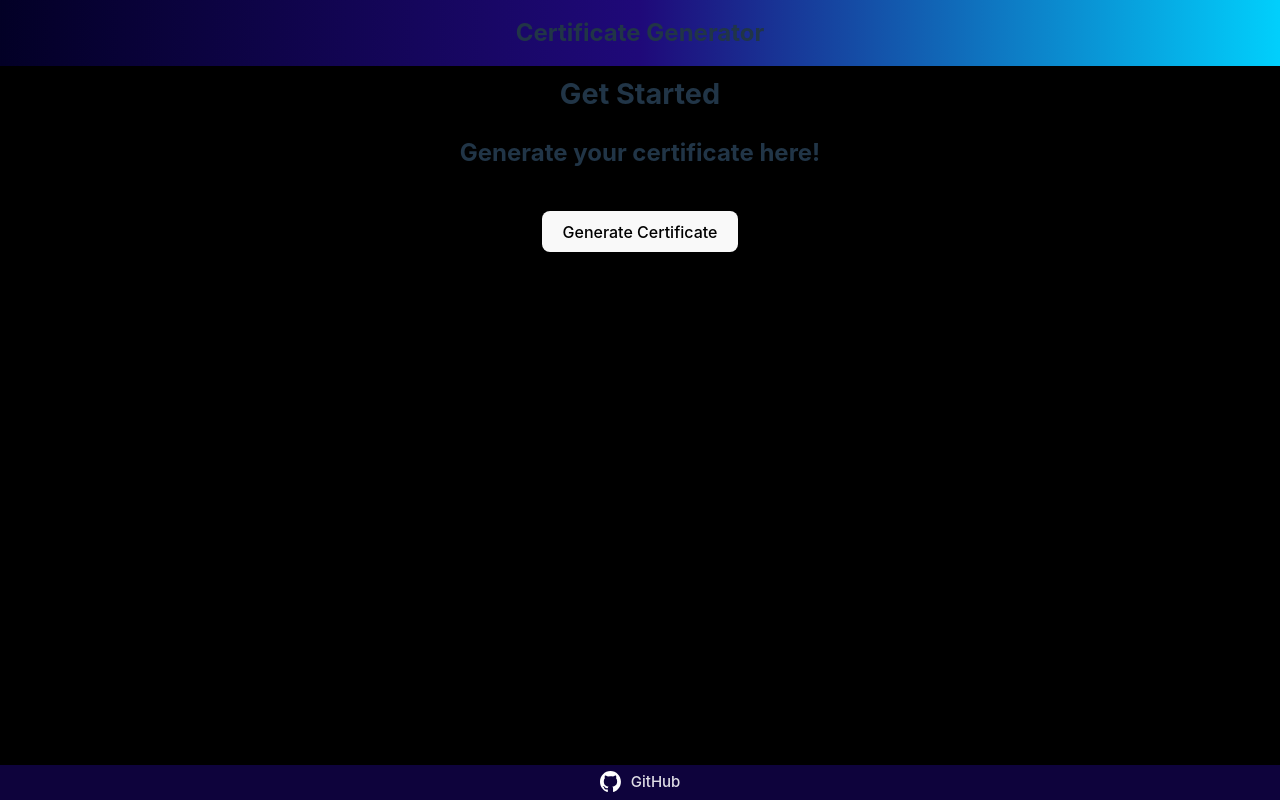
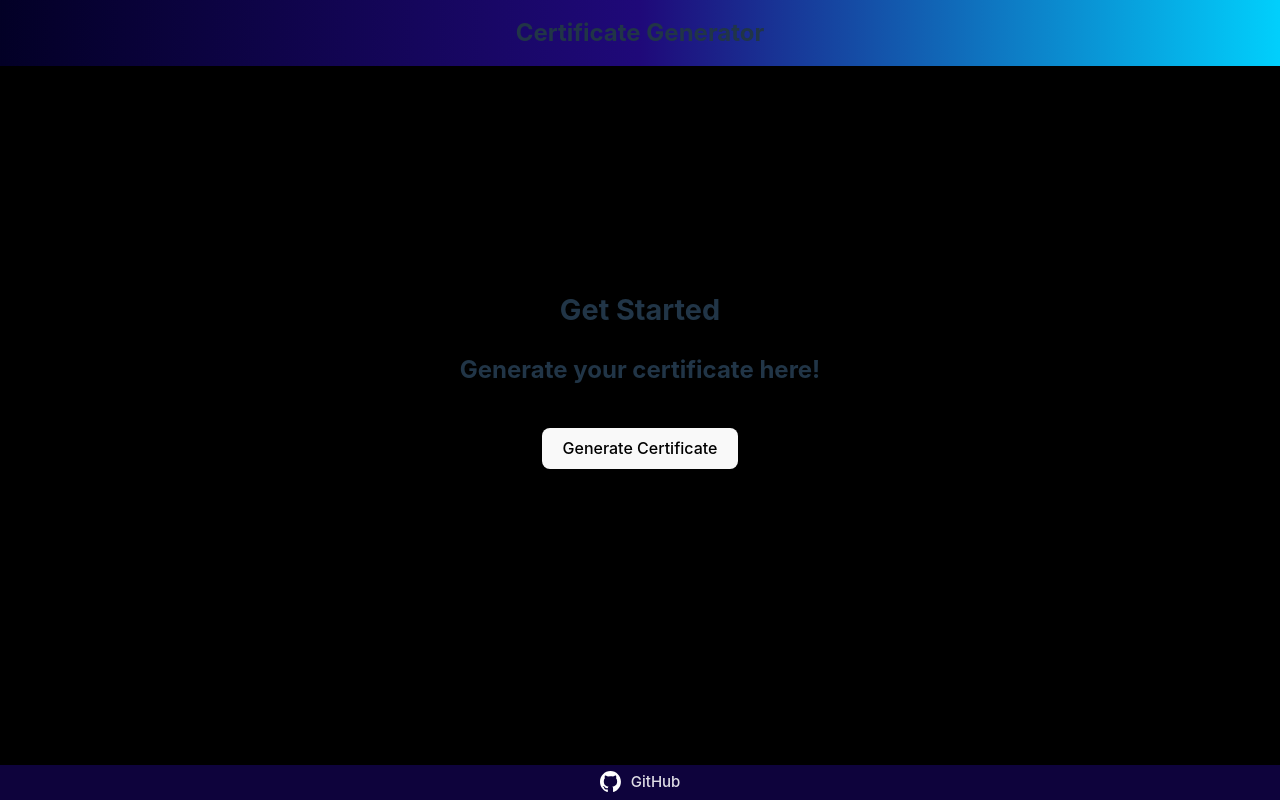
Before and after one commit to rohancs127/Certificate-generator, a React (Vite) app: page / in a window 1280 px wide. Built offline with nearby package versions, Linux system fonts and the light colour scheme.

Commit message:
installed reactdom package, issues yet to be fixed

```diff
--- a/package.json
+++ b/package.json
@@ -11,7 +11,8 @@
   },
   "dependencies": {
     "react": "^18.2.0",
-    "react-dom": "^18.2.0"
+    "react-dom": "^18.2.0",
+    "react-router-dom": "^6.20.1"
   },
   "devDependencies": {
     "@types/react": "^18.2.37",
--- a/src/App.jsx
+++ b/src/App.jsx
@@ -1,3 +1,5 @@
+import { BrowserRouter as Router, Route, Switch } from 'react-router-dom';
+
 import { useState } from 'react';
 import Home from './assets/pages/Home';
 import Certificate from './assets/pages/Cerificate';
@@ -6,7 +8,12 @@ import Input from './assets/pages/Input';
 function App() {
 
   return (
-    <Home/>
+    <Router>
+      <Switch>
+        <Route path="/" exact component = {Home}/>
+        <Route component={Input}/>
+      </Switch>
+    </Router>
   )
 }
 
--- a/src/assets/styles/Home.module.css
+++ b/src/assets/styles/Home.module.css
@@ -40,7 +40,7 @@ body{
 }
 
 .contentBody{
-    margin-top: 20%;
+    margin-top: 80%;
     row-gap: 20px;
 }
 
```
Also changed, not shown: 1 other file (tests, documents, lock files or other folders).
